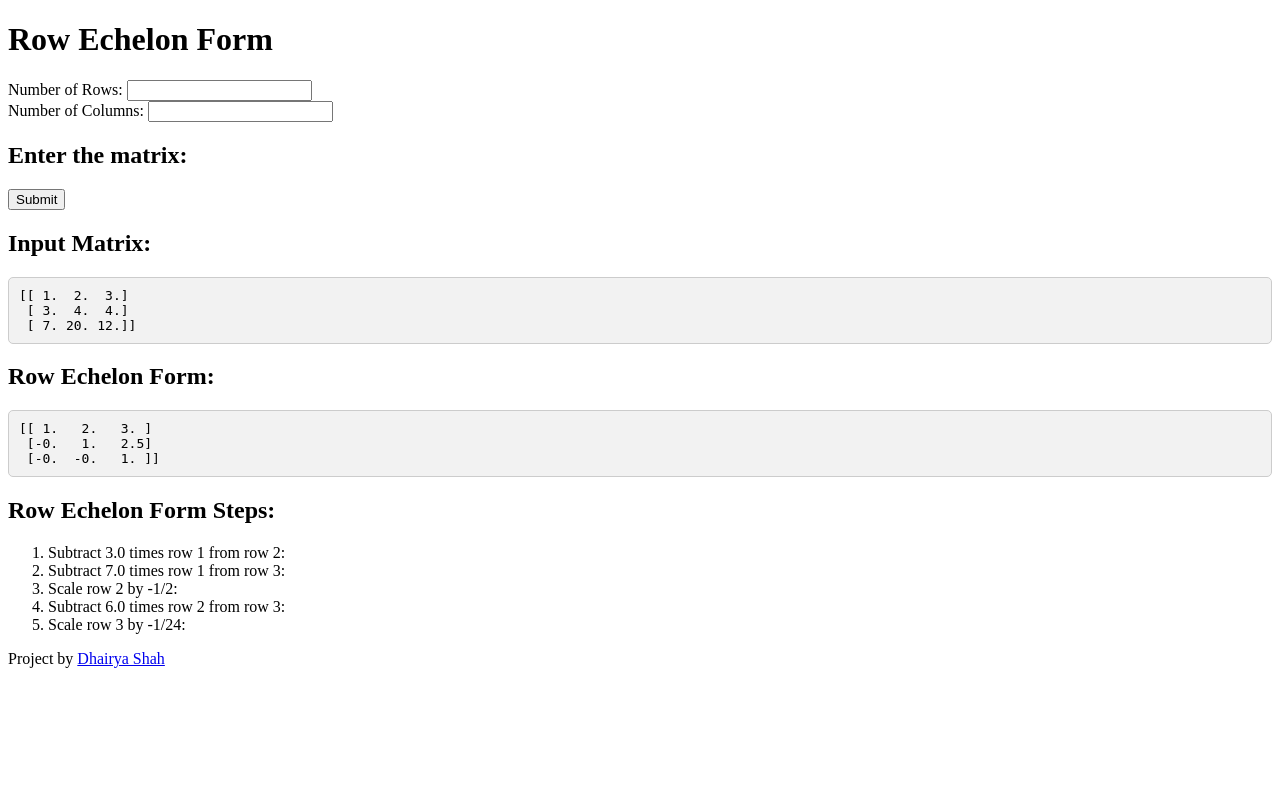
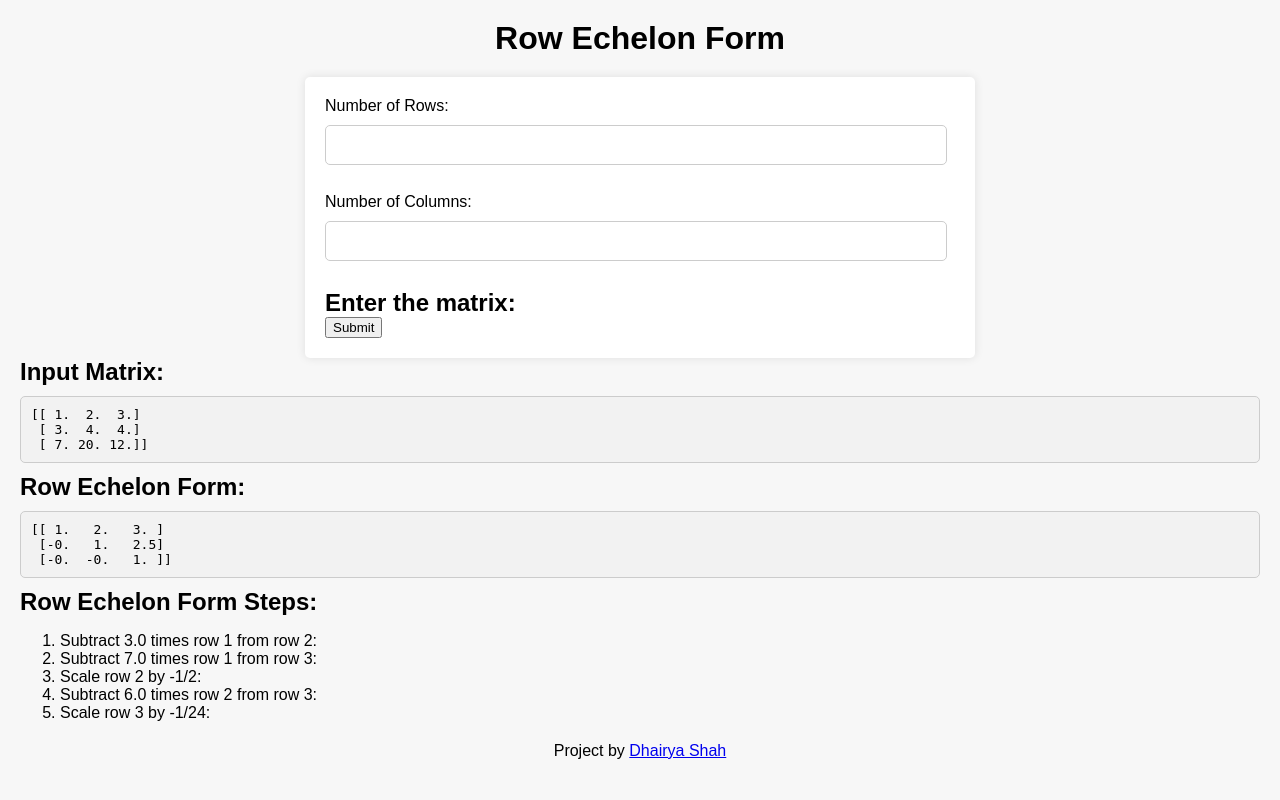
Before and after one commit to dhairyathedev/ref-solver, a Flask app: page / in a window 1280 px wide. Run offline with Flask 3, Linux system fonts and the light colour scheme.

Commit message:
Major Update styling

```diff
--- a/templates/index.html
+++ b/templates/index.html
@@ -17,15 +17,77 @@
     <meta name="twitter:title" content="Row Echelon Form Calculator">
     <meta name="twitter:description" content="A tool to calculate the row echelon form of a matrix.">
     <style>
-        /* Style for the matrix display */
+        /* Reset some default styles */
+        body, h1, h2, form, table, pre {
+            margin: 0;
+            padding: 0;
+        }
+
+        /* Apply a background color to the body */
+        body {
+            font-family: Arial, sans-serif;
+            background-color: #f7f7f7;
+            padding: 20px;
+        }
+
+        /* Style the header */
+        h1 {
+            text-align: center;
+            margin-bottom: 20px;
+        }
+
+        /* Center the form */
+        form {
+            max-width: 600px;
+            margin: 0 auto;
+            background-color: #fff;
+            padding: 20px 50px 10px 20px;
+            border-radius: 5px;
+            box-shadow: 0 0 10px rgba(0, 0, 0, 0.1);
+        }
+
+        /* Style the form fields */
+        label, input {
+            display: block;
+            margin-bottom: 10px;
+        }
+
+        input[type="number"], input[type="text"] {
+            width: 100%;
+            padding: 10px;
+            border: 1px solid #ccc;
+            border-radius: 5px;
+            font-size: 16px;
+        }
+
+        /* Style the matrix display */
         pre {
             font-family: monospace;
             background-color: #f2f2f2;
             padding: 10px;
             border: 1px solid #ccc;
             border-radius: 5px;
-            margin: 5px 0;
+            margin: 10px 0;
             overflow: auto;
+        }
+
+        /* Add spacing to the error message */
+        p.error-message {
+            margin-top: 10px;
+            color: red;
+        }
+
+        /* Add spacing to the project attribution */
+        p.attribution {
+            margin-top: 20px;
+            text-align: center;
+        }
+
+        /* Make the form responsive */
+        @media (max-width: 768px) {
+            form {
+                padding: 30px;
+            }
         }
     </style>
 </head>
@@ -94,6 +156,7 @@
     document.getElementById("rows").addEventListener("input", updateMatrixTable);
     document.getElementById("cols").addEventListener("input", updateMatrixTable);
 </script>
-<p>Project by <a href="https://dhairyashah.dev">Dhairya Shah</a></p>
+    <p class="attribution">Project by <a href="https://dhairyashah.dev">Dhairya Shah</a></p>
+
 </body>
 </html>
```
